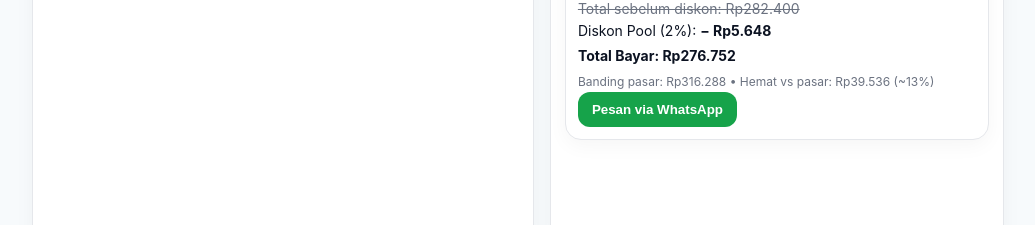
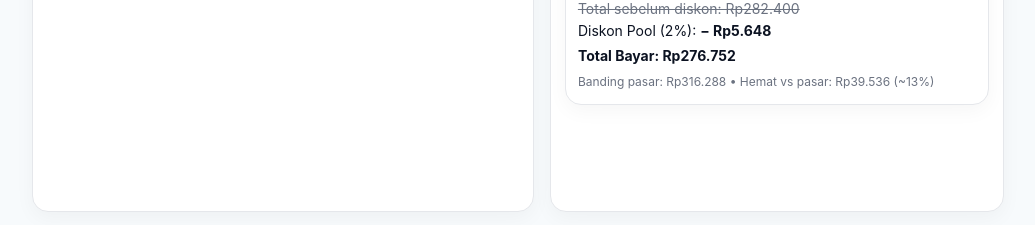
Before and after one commit to jejewepe/Ramean-2.0, a plain HTML site: page index.html in a window 1280 px wide. Shown: the part 1076-1301 px from the top of the page, without its empty margins (122-1157 px from the left). Drawn offline with Linux system fonts and the light colour scheme.

```diff
--- a/index.html
+++ b/index.html
@@ -67,6 +67,10 @@
     .sticky{position:sticky;bottom:0;background:linear-gradient(180deg,#ffffffee,#ffffff);border:1px solid var(--line);
       border-radius:12px;padding:10px;display:flex;align-items:center;justify-content:space-between;gap:8px;margin-top:12px}
     .strike{text-decoration:line-through;color:var(--muted)}
+
+    /* di <style> tambah: */
+    .card .foot { justify-content: flex-start; gap: 16px; }
+
   </style>
 </head>
 <body>
@@ -388,17 +392,18 @@ function renderPackages(packages, budget, lokasi){
         </table>
       </div>
 
+
       <div class="foot">
         <div>
           <div><span class="strike">Total sebelum diskon: Rp${fmt(pkg.total)}</span></div>
           <div>Diskon Pool (${curPct}%): <b>− Rp${fmt(diskonPool)}</b></div>
           <div style="margin-top:4px"><strong>Total Bayar: Rp${fmt(totalBayar)}</strong></div>
-          <div class="mini muted" style="margin-top:6px">Banding pasar: Rp${fmt(market)} • Hemat vs pasar: Rp${fmt(hematVsMarket)} (~${hematPctApprox}%)</div>
-        </div>
-        <div class="stack">
-          <button class="btn" data-wa>Pesan via WhatsApp</button>
+          <div class="mini muted" style="margin-top:6px">
+            Banding pasar: Rp${fmt(market)} • Hemat vs pasar: Rp${fmt(hematVsMarket)} (~${hematPctApprox}%)
+          </div>
         </div>
       </div>
+
     </div>`
   }).join('');
 
@@ -410,7 +415,7 @@ function renderPackages(packages, budget, lokasi){
     input.addEventListener('change',()=>{ const v=Math.max(0, Number(input.value)||0); setQty(id,v) })
   })
   // WA in card
-  panel.querySelectorAll('[data-wa]').forEach(b=> b.addEventListener('click', sendWhatsApp))
+  //panel.querySelectorAll('[data-wa]').forEach(b=> b.addEventListener('click', sendWhatsApp))
 
   // update sticky
   updateSticky();
```
